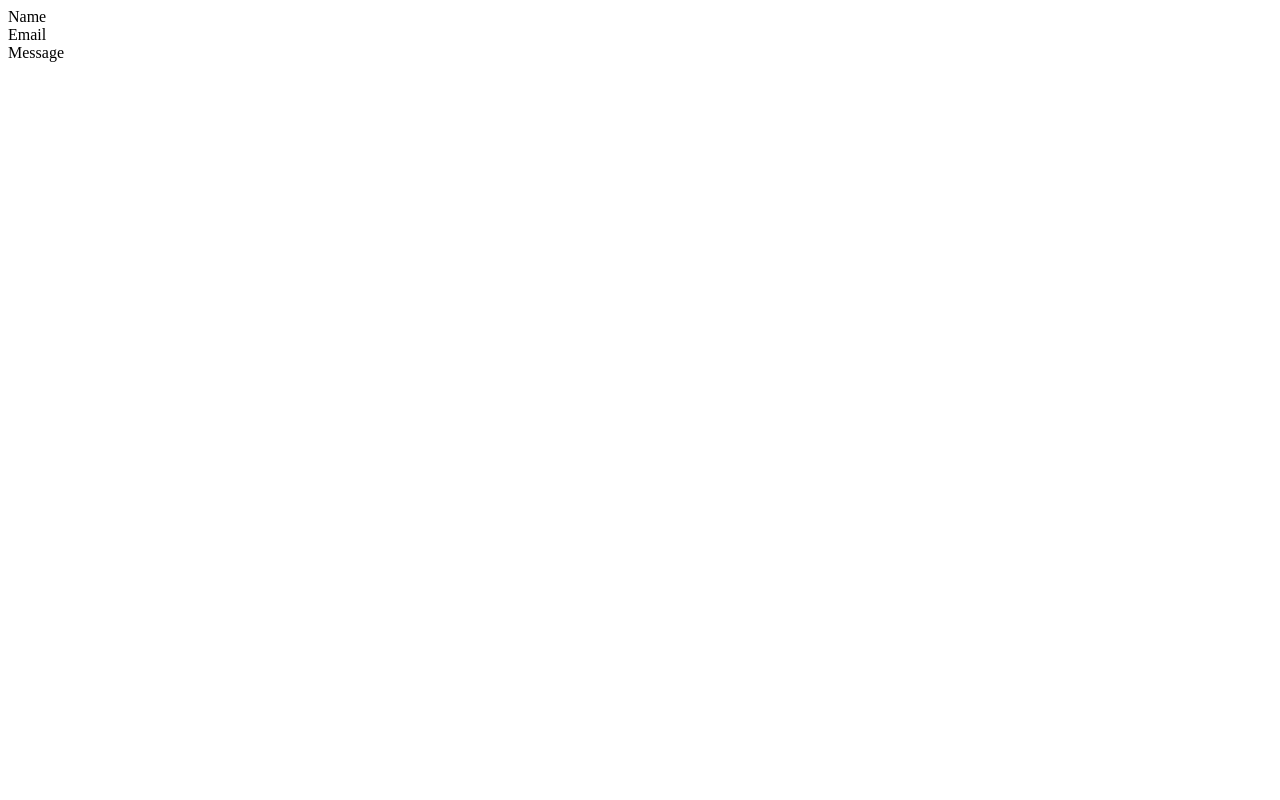
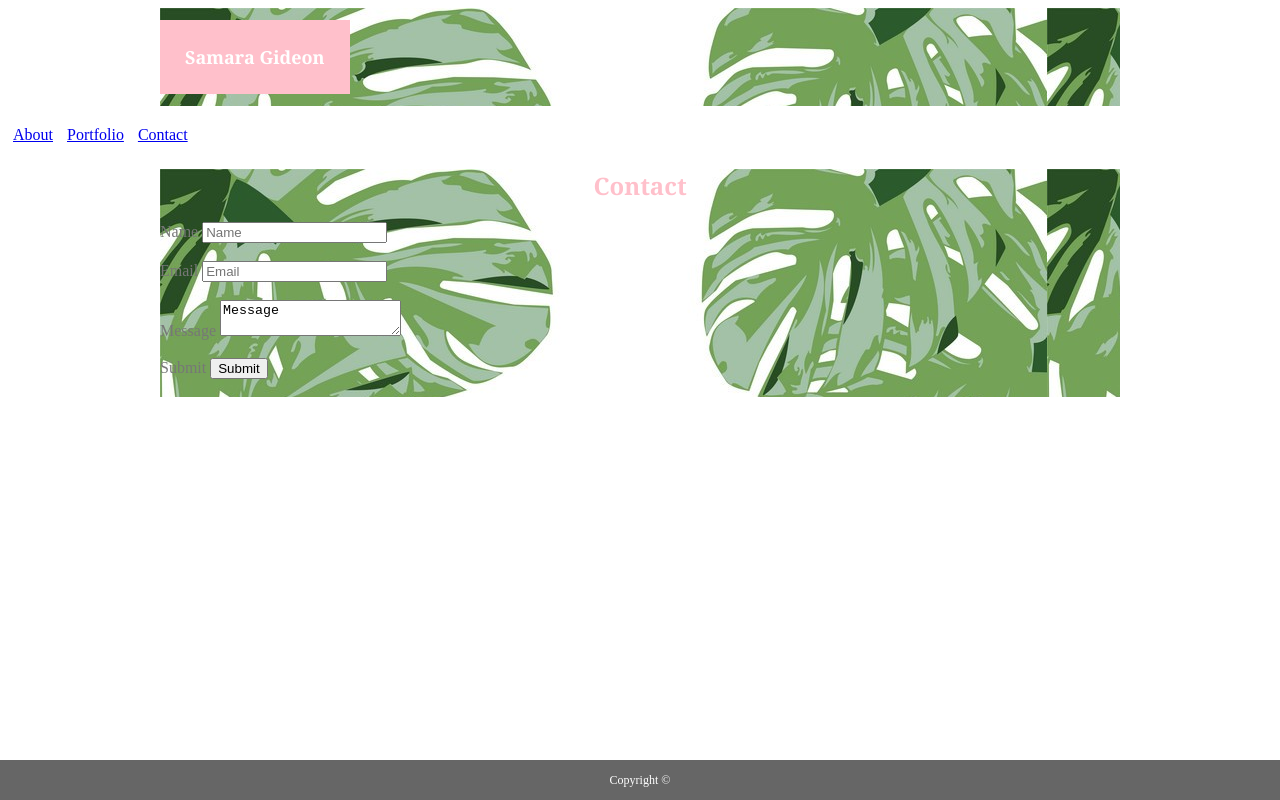
Before and after one commit to GideonSamara/Basic-Portfolio, a plain HTML site: page contact.html in a window 1280 px wide. Drawn offline with Linux system fonts and the light colour scheme.

Commit message:
broken background/links

```diff
--- a/assets/css/style.css
+++ b/assets/css/style.css
@@ -1,12 +1,111 @@
 h1 {
-    padding: 30 px;
-    background-color: #4aaaa5;
+    border-color: #cccccc;;
+    border-style: hidden;
+    text-align: center;
+    background-color: pink;
     color: white;
-    font-size: 16px;
-    float: center;
+    font-size: 18px;
+    font-family: Georgia, 'Times New Roman', Times, serif;
+    position: relative;
+    max-width: 200px;
+    padding: 25px;
+    display: inline-block;
+
 }
 
 h2 {
-    color: black;
+    color:pink;
+    font-family: Georgia, 'Times New Roman', Times, serif;
+    position: relative;
+    text-align: center;
+    font-weight: bolder;
+}
+
+/* #Center-Box {
+    background-color: #ffffff;
+    max-width: 200px;
+} */
+
+
+.main-content {
+    font-family: Arial, Helvetica, sans-serif;
+    border-color: #dddddd;
+    color: #666666;
+    width: 100%;
+    display: inline-block;
+}
+
+html {
+    background-image: url(../images/leaves.jpg) no-repeat center center fixed;
+        -webkit-background-size: cover;
+        -moz-background-size: cover;
+        -o-background-size: cover;
+        background-size: cover;
+}
+
+.contact-info {
+    max-width: 500px;
+    margin-right: center;
 
 }
+
+* {
+    box-sizing: border-box;
+}
+
+
+.label {
+    display: block;
+
+}
+
+.container {
+    color: #777777;
+    background-image:url(../images/leaves.jpg);
+    border-color: #dddddd;
+    max-width: 960px;
+    margin: auto auto;
+    clear: both;
+}
+
+#Portfolio {
+    color: #777777;
+    display: inline-block;
+    text-align: center;
+    padding: 5px;
+    margin-top: 15px;
+
+}
+
+#Contact {
+    color: #777777;
+    display: inline-block;
+    text-align: center;
+    padding: 5px;
+    margin-top: 15px;
+}
+
+#About {
+    color: #777777;
+    display: inline-block;
+    text-align: center;
+    margin-top: 15px;
+    padding: 5px;
+}
+
+/* footer is completely done */
+
+footer {
+    display: block;
+    padding-top: 20px 0px;
+    bottom: 0px;
+    left: 0;
+    right: 0;
+    height: 40px;
+    background-color: #666666;
+    font-size: 12px;
+    text-align: center;
+    color: white;
+    position: fixed;
+    line-height: 40px;
+}
--- a/contact.html
+++ b/contact.html
@@ -1,12 +1,74 @@
 <!DOCTYPE html>
+<html>
+
 <head>
-    <body>
 
-    <div>Name</div>
+    <title>Contact Form</title>
 
-    <div>Email</div>
+    <div id="Name-Box" class="container">
 
-    <div>Message</div>
+    <h1>Samara Gideon</h1>
 
-    </body>
+    </div>
+
+    <link rel="stylesheet" href="assets/css/style.css">
+
+    <div id="About"> <a href="index.html">About</a></div>
+
+    <div id="Portfolio"> <a href="portfolio.html">Portfolio</a></div>
+
+    <div id="Contact"> <a href="contact.html">Contact</a></div>
+
 </head>
+
+<body>
+
+    <div id="Center-Box" class="container">
+
+        <div id="Main-Header"></div>
+
+        <h2>Contact</h2>
+
+        <form class="contact-info">
+
+            <div>
+
+                <label>Name</label>
+                <input type="text" placeholder="Name" name="">
+
+            </div>
+            <br>
+
+            <div>
+
+                <label>Email</label>
+                <input type="mail" placeholder="Email" name="">
+
+            </div>
+            <br>
+
+            <div>
+
+                <label>Message</label>
+                <textarea name="message" placeholder="Message" name="">Message</textarea>
+
+            </div>
+            <br>
+
+            <div>
+
+                <label>Submit</label>
+                <input type="Submit" value="Submit" name="">
+
+            </div>
+            <br>
+
+        </form>
+
+        <footer>Copyright &copy;</footer>
+
+    </div>
+
+</body>
+
+</html>
```
Also changed, not shown: index.html (+45 -19 lines), portfolio.html (+42 -2 lines), assets/images/Chicago.JPG (deleted), assets/images/IMG_1274.JPG (added), assets/images/leaves.jpg (added).
